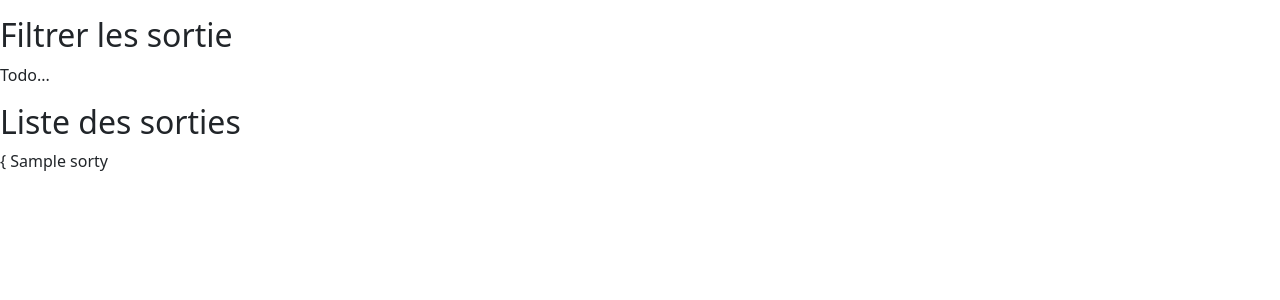
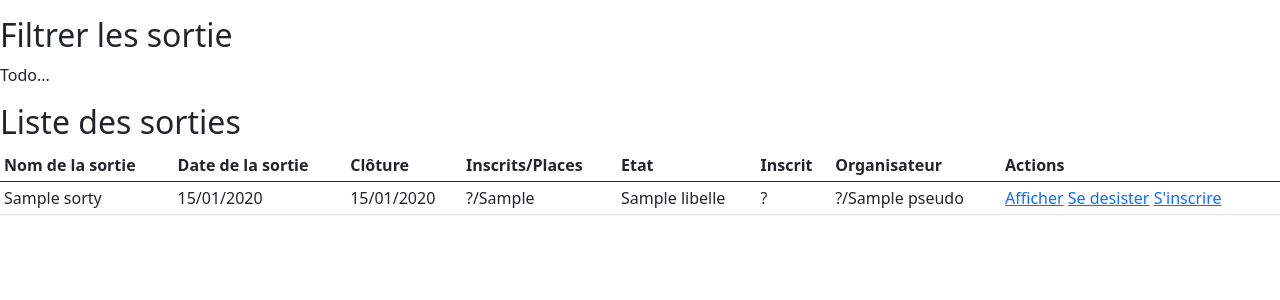
Before and after one commit to mojinet/sortir.com, a Symfony app: template templates/main/index.html.twig in a window 1280 px wide. Shown: the part 153-453 px from the top of the page. Run offline with Twig, Linux system fonts and the light colour scheme; the template is opened without the code that fills it: most values are stand-ins (such as "Sample title", 1, 10 or a date in 2020); some libraries are stand-ins or nearby versions.

Commit message:
front : modify home for display sortie

```diff
--- a/templates/main/index.html.twig
+++ b/templates/main/index.html.twig
@@ -7,9 +7,38 @@
     <p>Todo...</p>
 
 <h2>Liste des sorties</h2>
-    {% for sortie in sorties %}{
-        {{ sortie.nom }}
-    {% else %}
-        <p>Aucune sortie de prévu !</p>
-    {% endfor %}
+    <table class="table table-sm">
+    <thead>
+    <tr>
+        <th scope="col">Nom de la sortie</th>
+        <th scope="col">Date de la sortie</th>
+        <th scope="col">Clôture</th>
+        <th scope="col">Inscrits/Places</th>
+        <th scope="col">Etat</th>
+        <th scope="col">Inscrit</th>
+        <th scope="col">Organisateur</th>
+        <th scope="col">Actions</th>
+    </tr>
+    </thead>
+    <tbody>
+        {% for sortie in sorties %}
+                <tr>
+                    <td>{{ sortie.nom }}</td>
+                    <td>{{ sortie.dateHeureDebut|date('d/m/Y') }}</td>
+                    <td>{{ sortie.dateLimiteInscription|date('d/m/Y') }}</td>
+                    <td>?/{{ sortie.nbInscriptionMax }}</td>
+                    <td>{{ sortie.etat.libelle }}</td>
+                    <td> ? </td>
+                    <td>?/{{ sortie.organisateur.pseudo }}</td>
+                    <td>
+                        <a href="">Afficher</a>
+                        <a href="">Se desister</a>
+                        <a href="">S'inscrire</a>
+                    </td>
+                </tr>
+        {% else %}
+            <p>Aucune sortie de prévu !</p>
+        {% endfor %}
+    </tbody>
+    </table>
 {% endblock %}
```
